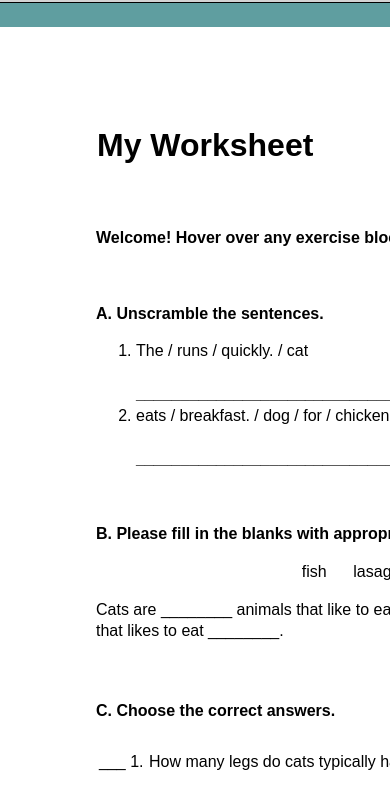
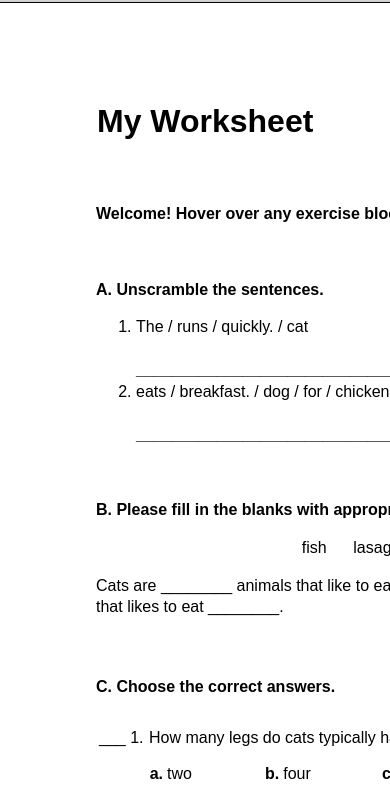
Before and after one commit to pauldelaq/teacher-tools, a plain HTML site: page index.html in a window 390 px wide. Shown: the part 57-844 px from the top of the page. Drawn offline with Linux system fonts and the light colour scheme.

Commit message:
removed green background when viewing on smaller devices, fixed issues with sizing for text and buttons on mobile

```diff
--- a/index.html
+++ b/index.html
@@ -2,7 +2,7 @@
 <html lang="en">
     <head>
         <meta charset="utf-8">
-        <meta name="viewport" content="width=device-width, initial-scale=1.0">
+        <meta name="viewport" content="width=device-width, initial-scale=1.0, viewport-fit=cover">
         <title>Worksheet Maker</title>
         <link rel="stylesheet" href="styles.css">
     </head>
--- a/styles.css
+++ b/styles.css
@@ -25,7 +25,7 @@ body {
     flex: 1 1 auto;
     min-height: 0;
     overflow-y: auto;
-    overflow-x: scroll;
+    overflow-x: auto;
     margin-top: var(--header-height);
 }
 
@@ -51,11 +51,14 @@ body {
     border-radius: 8px;
     cursor: pointer;
     font-size: 48px;
+    color: black;
 }
 
 .top-menu-button img {
   object-fit: contain;
   pointer-events: none;
+  height: 46px;
+  width: 46px;
 }
 
 .hamburger-menu-button {
@@ -297,14 +300,24 @@ ul {
 }
 
 .worksheet-page {
-    width: 816px;
-    margin: auto;
+    width: 816px;              /* MUST stay exact */
+    min-width: 816px;          /* prevent any shrink attempts */
+    margin: 24px auto;
     padding: 96px;
     background: white;
-    /*height: 1056px;*/
-    margin-top: 24px;
-    margin-bottom: 24px;
     line-height: 1.35;
+    box-sizing: border-box;
+}
+
+@media (max-width: 800px) {
+    .worksheet-page {
+        width: 816px;
+        min-width: 816px;
+        margin: 24px auto;
+        padding: 96px;
+        margin-top: 0;
+        margin-bottom: 0;
+    }
 }
 
 .overlay-open {
```
